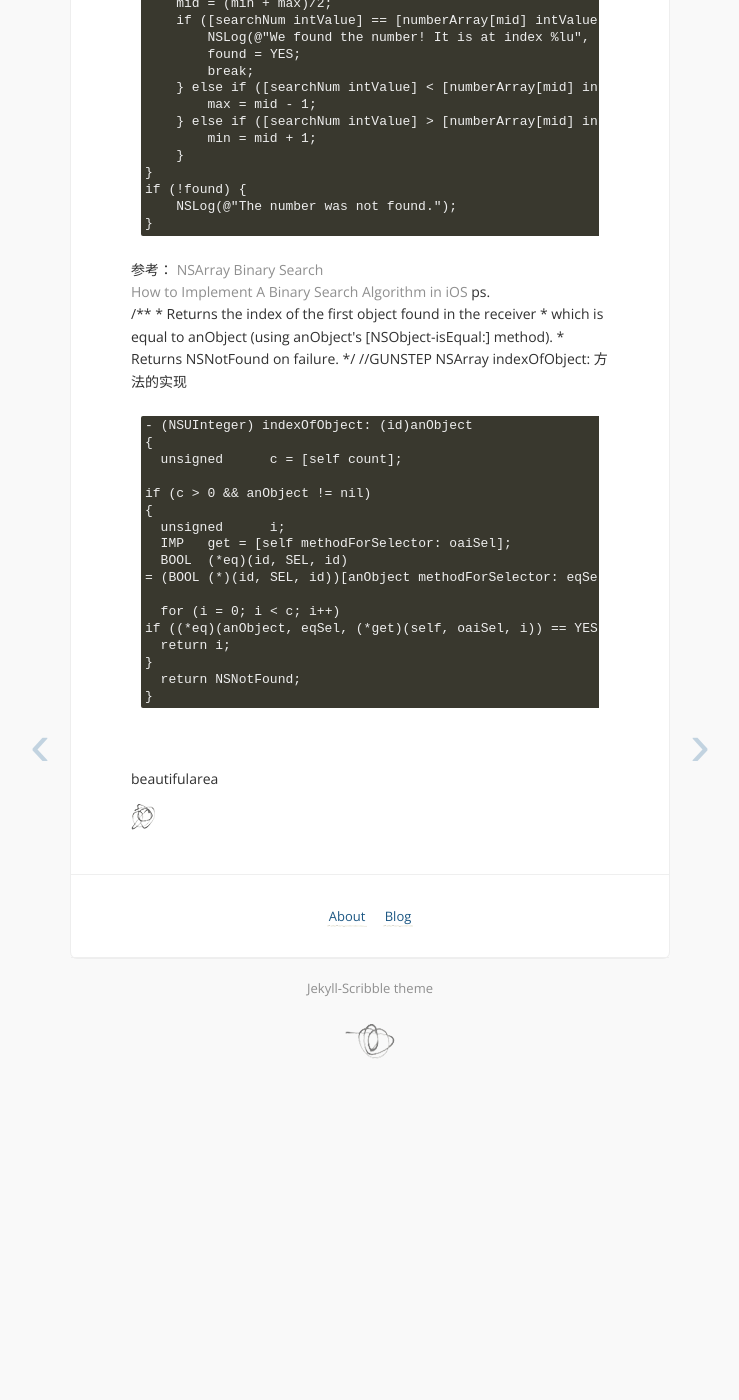
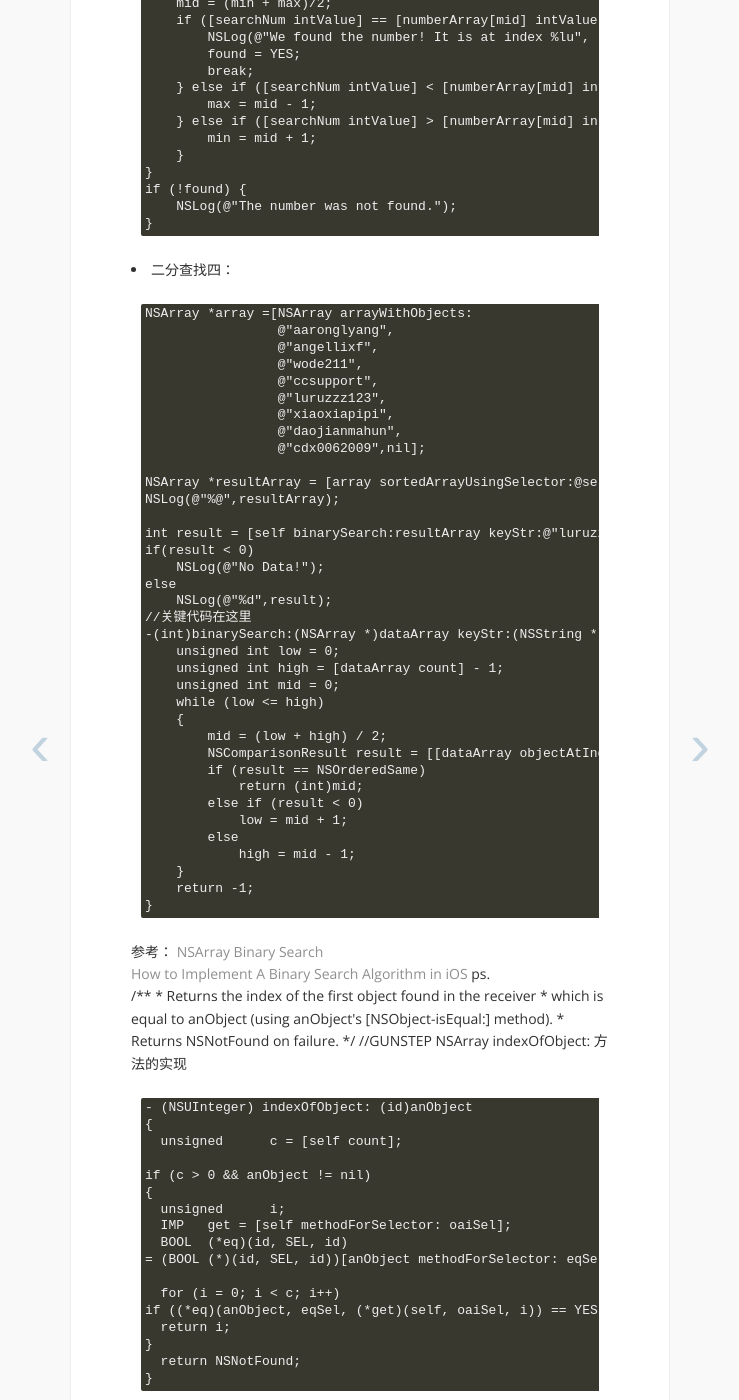
Before and after one commit to beautifularea/beautifularea.github.io, a Jekyll site: the page built from _posts/2014-08-13-NSArraySorted.md, in a window 1280 px wide and 1400 px high, scrolled down 1802 px. Shown: the whole window, without its empty margins (270-1009 px from the left). Built offline with Jekyll 4.4.1, drawn with Linux system fonts in a browser that asks for light colours; Markdown is read by kramdown in place of the engine named in the settings; comment, search, counter and statistics services are not loaded; before the commit the page ends 2891 px from its top, so only the background shows below that.

Commit message:
add sorted

```diff
--- a/_posts/2014-08-13-NSArraySorted.md
+++ b/_posts/2014-08-13-NSArraySorted.md
@@ -99,6 +99,46 @@ if (!found) {
 }
 {% endhighlight %}
 
+<li>二分查找四：
+{% highlight Objective-C %}
+NSArray *array =[NSArray arrayWithObjects:
+                 @"aaronglyang",
+                 @"angellixf",
+                 @"wode211",
+                 @"ccsupport",
+                 @"luruzzz123",
+                 @"xiaoxiapipi",
+                 @"daojianmahun",
+                 @"cdx0062009",nil];
+
+NSArray *resultArray = [array sortedArrayUsingSelector:@selector(compare:)];//进行排序
+NSLog(@"%@",resultArray);
+
+int result = [self binarySearch:resultArray keyStr:@"luruzzz123"];//进行二分法查找
+if(result < 0)
+    NSLog(@"No Data!");
+else
+    NSLog(@"%d",result);
+//关键代码在这里
+-(int)binarySearch:(NSArray *)dataArray keyStr:(NSString *)key{
+    unsigned int low = 0;
+    unsigned int high = [dataArray count] - 1;
+    unsigned int mid = 0;
+    while (low <= high)
+    {
+        mid = (low + high) / 2;
+        NSComparisonResult result = [[dataArray objectAtIndex:mid] compare:key options:NSLiteralSearch];
+        if (result == NSOrderedSame)
+            return (int)mid;
+        else if (result < 0)
+            low = mid + 1;
+        else
+            high = mid - 1;
+    }
+    return -1;
+}
+{% endhighlight %}
+
 参考：
 <a href="http://oleb.net/blog/2013/07/nsarray-binary-search/" rel="external nofollow" target="_blank" class="muted">NSArray Binary Search</a>
 <a href="http://www.getappninja.com/blog/implementing-a-binary-search-in-ios" rel="external nofollow" target="_blank" class="muted">How to Implement A Binary Search Algorithm in iOS</a>
```
